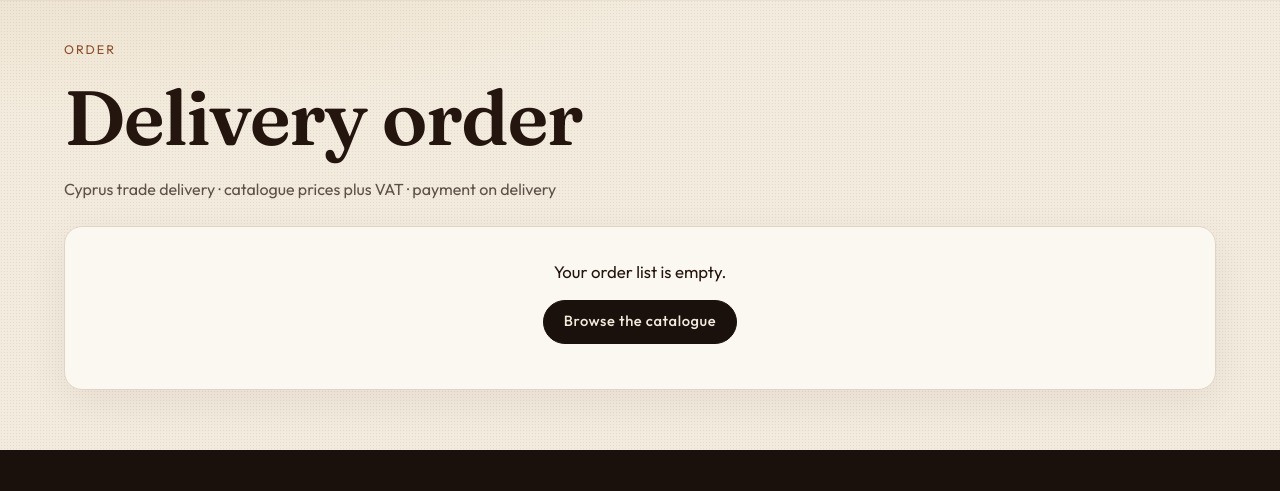
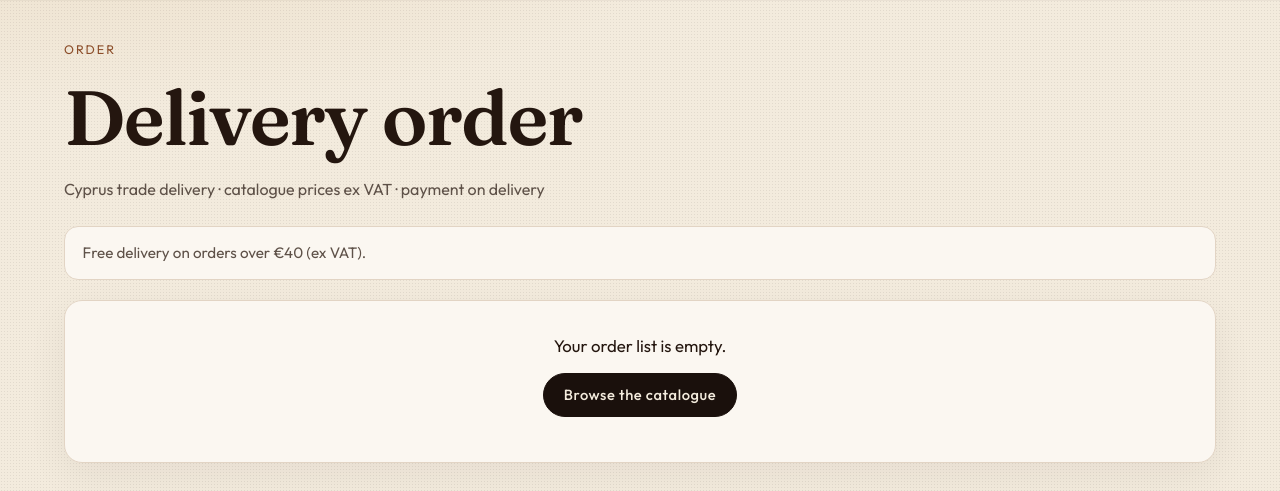
Before and after one commit to Guru-Meditation/vittorio-coffee, a Flask app: page /order in a window 1280 px wide. Shown: the part 72-563 px from the top of the page. Run offline with Flask 3, Linux system fonts and the light colour scheme.

Commit message:
Add checkout VAT, delivery rules, totals, and depot actions.
Apply 5% VAT and free delivery over 40 euros ex VAT, show total to pay, banner, and Email or Viber buttons on confirmation.

Co-authored-by: Cursor <cursoragent@cursor.com>

```diff
--- a/app.py
+++ b/app.py
@@ -21,6 +21,7 @@ from content import (
     catalog_pack_label,
 )
 from mailing import format_order_mail, send_mail, viber_order_href
+from order_pricing import compute_order_totals, totals_for_session
 
 EMAIL_RE = re.compile(r"^[^@\s]+@[^@\s]+\.[^@\s]+$")
 
@@ -71,10 +72,16 @@ def cart_lines():
                 "product": product,
                 "qty": quantity,
                 "pack": pack,
+                "line_amount": line_total,
                 "line_total": f"€{line_total:.2f}" if line_total is not None else "Price on request",
             }
         )
     return lines, (f"€{priced:.2f}" if lines else None), missing
+
+
+def order_checkout_context(lines, missing):
+    totals = compute_order_totals(lines, missing)
+    return {"lines": lines, "subtotal": totals["subtotal"] if totals else None, "missing_price": missing, "totals": totals}
 
 
 def create_app():
@@ -255,7 +262,8 @@ def create_app():
 
     @app.route("/order", methods=["GET", "POST"])
     def order():
-        lines, subtotal, missing = cart_lines()
+        lines, _subtotal, missing = cart_lines()
+        checkout = order_checkout_context(lines, missing)
         errors = {}
         values = {"name": "", "business_name": "", "email": "", "phone": "", "town": "", "notes": ""}
         if request.method == "POST":
@@ -277,11 +285,9 @@ def create_app():
                     "order.html",
                     "Your order — Vittorio Gourmet Espresso",
                     "Place a coffee and café-supply order for delivery by car in Cyprus.",
-                    lines=lines,
-                    subtotal=subtotal,
-                    missing_price=missing,
                     errors=errors,
                     values=values,
+                    **checkout,
                 )
                 return body, 400
             placed = {
@@ -295,10 +301,12 @@ def create_app():
                     }
                     for line in lines
                 ],
-                "subtotal": subtotal,
                 "missing_price": missing,
+                "totals": totals_for_session(checkout["totals"]),
                 **values,
             }
+            if checkout["totals"]:
+                placed["subtotal"] = checkout["totals"]["subtotal"]
             placed["email_sent"] = deliver_order_to_depot(placed)
             session["cart"] = {}
             session["last_order"] = placed
@@ -307,11 +315,9 @@ def create_app():
             "order.html",
             "Your order — Vittorio Gourmet Espresso",
             "Place a coffee and café-supply order for delivery by car in Cyprus.",
-            lines=lines,
-            subtotal=subtotal,
-            missing_price=missing,
             errors=errors,
             values=values,
+            **checkout,
         )
 
     def deliver_order_to_depot(placed):
--- a/content.py
+++ b/content.py
@@ -55,6 +55,13 @@ GROUPS = []
 for item in PRODUCTS:
     if item["group"] not in GROUPS:
         GROUPS.append(item["group"])
+
+ORDER = {
+    "vat_rate": "0.05",
+    "vat_label": "5%",
+    "free_delivery_min": "40",
+    "delivery_fee": "5.00",
+}
 
 BUSINESS = {
     "name": "Vittorio Gourmet Espresso",
--- /dev/null
+++ b/order_pricing.py
@@ -0,0 +1,42 @@
+from decimal import Decimal, ROUND_HALF_UP
+
+from content import ORDER
+
+VAT_RATE = Decimal(str(ORDER["vat_rate"]))
+FREE_DELIVERY_MIN = Decimal(str(ORDER["free_delivery_min"]))
+DELIVERY_FEE = Decimal(str(ORDER["delivery_fee"]))
+
+
+def _money(amount):
+    return f"€{amount:.2f}"
+
+
+def compute_order_totals(lines, missing_price=False):
+    """Catalogue line prices are ex VAT. Returns None if any line lacks a price."""
+    if missing_price or not lines:
+        return None
+    subtotal = Decimal("0")
+    for line in lines:
+        amount = line.get("line_amount")
+        if amount is None:
+            return None
+        subtotal += amount
+    vat = (subtotal * VAT_RATE).quantize(Decimal("0.01"), rounding=ROUND_HALF_UP)
+    delivery_amount = Decimal("0") if subtotal >= FREE_DELIVERY_MIN else DELIVERY_FEE
+    total = subtotal + vat + delivery_amount
+    to_free = max(FREE_DELIVERY_MIN - subtotal, Decimal("0"))
+    return {
+        "subtotal": _money(subtotal),
+        "vat": _money(vat),
+        "vat_label": ORDER["vat_label"],
+        "delivery": "Free" if delivery_amount == 0 else _money(delivery_amount),
+        "free_delivery": subtotal >= FREE_DELIVERY_MIN,
+        "amount_to_free_delivery": _money(to_free) if to_free > 0 else None,
+        "total": _money(total),
+    }
+
+
+def totals_for_session(totals):
+    if not totals:
+        return None
+    return dict(totals)
--- a/static/css/site.css
+++ b/static/css/site.css
@@ -410,6 +410,45 @@ body.nav-open #site-nav { display: block; }
 .order-line h2 a { color: inherit; text-decoration: none; }
 .order-line input { width: 5rem; }
 .muted { color: var(--muted); font-size: 0.95rem; }
+.order-banner {
+  margin: 0 0 1.25rem;
+  padding: 0.85rem 1.1rem;
+  border-radius: 14px;
+  border: 1px solid var(--line);
+  background: var(--paper);
+  color: var(--muted);
+  font-size: 0.95rem;
+}
+.order-banner-success {
+  border-color: rgba(36, 63, 52, 0.35);
+  background: rgba(36, 63, 52, 0.08);
+  color: var(--green);
+}
+.order-totals {
+  width: 100%;
+  max-width: 22rem;
+  margin: 1rem 0 1.25rem auto;
+  border-collapse: collapse;
+  font-size: 0.96rem;
+}
+.order-totals th,
+.order-totals td {
+  padding: 0.45rem 0.25rem;
+  border-top: 1px solid var(--line);
+  font-weight: 400;
+  text-align: left;
+}
+.order-totals th { color: var(--muted); }
+.order-totals .num { text-align: right; white-space: nowrap; }
+.order-total-row th,
+.order-total-row td {
+  font-weight: 600;
+  color: var(--ink);
+  border-top: 2px solid var(--line);
+  padding-top: 0.65rem;
+}
+.order-done-actions { margin-top: 1.5rem; }
+.order-resend-form { margin: 0; }
 .order-page-head { max-width: 40rem; margin-bottom: 1.5rem; }
 .order-sheet {
   background: var(--paper);
--- a/templates/macros.html
+++ b/templates/macros.html
@@ -59,3 +59,26 @@
   </p>
 </article>
 {%- endmacro %}
+
+{% macro order_delivery_banner(totals) -%}
+{% if totals and totals.free_delivery %}
+<p class="order-banner order-banner-success">Free Cyprus delivery — this order is over €40 (ex VAT).</p>
+{% elif totals and totals.amount_to_free_delivery %}
+<p class="order-banner">Free delivery on orders over €40 (ex VAT). Add {{ totals.amount_to_free_delivery }} more to qualify.</p>
+{% else %}
+<p class="order-banner">Free delivery on orders over €40 (ex VAT).</p>
+{% endif %}
+{%- endmacro %}
+
+{% macro order_totals_table(totals) -%}
+{% if totals %}
+<table class="order-totals">
+  <tbody>
+    <tr><th scope="row">Subtotal (ex VAT)</th><td class="num">{{ totals.subtotal }}</td></tr>
+    <tr><th scope="row">VAT ({{ totals.vat_label }})</th><td class="num">{{ totals.vat }}</td></tr>
+    <tr><th scope="row">Delivery</th><td class="num">{{ totals.delivery }}</td></tr>
+    <tr class="order-total-row"><th scope="row">Total to pay on delivery</th><td class="num">{{ totals.total }}</td></tr>
+  </tbody>
+</table>
+{% endif %}
+{%- endmacro %}
--- a/templates/order.html
+++ b/templates/order.html
@@ -1,11 +1,14 @@
 {% extends "base.html" %}
+{% from "macros.html" import order_delivery_banner, order_totals_table %}
 {% block content %}
 <section class="section order-page">
   <header class="order-page-head">
     <p class="eyebrow">Order</p>
     <h1>Delivery order</h1>
-    <p class="lede-short">Cyprus trade delivery · catalogue prices plus VAT · payment on delivery</p>
+    <p class="lede-short">Cyprus trade delivery · catalogue prices ex VAT · payment on delivery</p>
   </header>
+
+  {{ order_delivery_banner(totals) }}
 
   {% if errors.cart %}<p class="error">{{ errors.cart }}</p>{% endif %}
 
@@ -47,10 +50,8 @@
       <p class="price">{{ line.line_total }}</p>
     </div>
     {% endfor %}
-    <p class="order-list-total">
-      {% if subtotal %}Priced lines {{ subtotal }} plus VAT.{% endif %}
-      {% if missing_price %} Unpublished prices are confirmed before delivery.{% endif %}
-    </p>
+    {{ order_totals_table(totals) }}
+    {% if missing_price %}<p class="order-list-total">Lines without a published price are confirmed before delivery.</p>{% endif %}
     <button class="button button-ghost button-small" type="submit">Update quantities</button>
   </form>
 
@@ -91,6 +92,7 @@
       </label>
     </div>
 
+    {{ order_totals_table(totals) }}
     <p class="order-terms">Submitting sends this order to {{ business.name }} for confirmation. Payment is collected on delivery.</p>
     <button class="button" type="submit">Submit order</button>
   </form>
```
Also changed, not shown: mailing.py (+13 -2 lines), templates/order_done.html (+12 -9 lines), tests/test_order_pricing.py (added, +21 -0 lines), tests/test_routes.py (+7 -3 lines).
